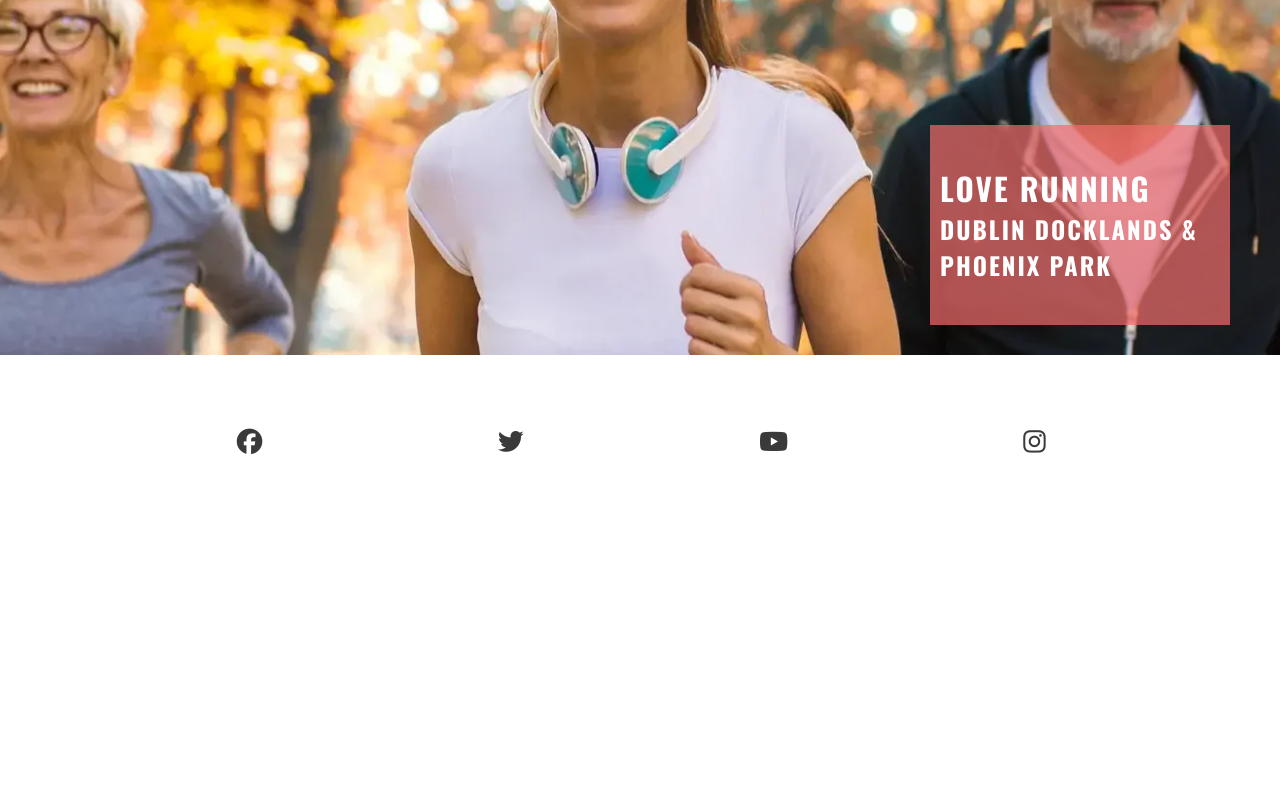
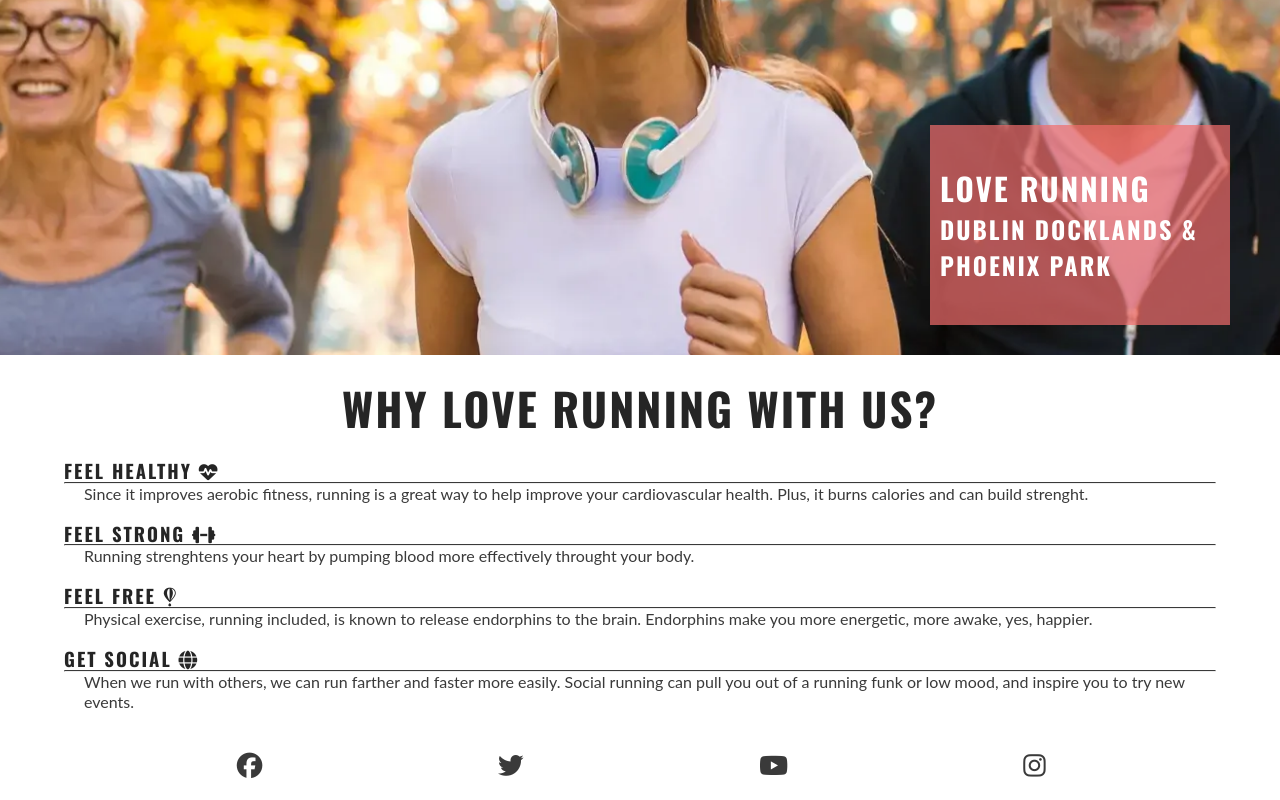
Before and after one commit to Veki28/love_running, a plain HTML site: page index.html in a window 1280 px wide. Shown: the part 324-1124 px from the top of the page. Before the commit the page ends 800 px from the top, so only its background shows below. Drawn offline with nearby package versions, Linux system fonts and the light colour scheme.

Commit message:
added circular image to reasons sections and completed the previous challenge

```diff
--- a/assets/css/style.css
+++ b/assets/css/style.css
@@ -130,6 +130,32 @@ main {
     color: #ffffff;
 }
 
+#reasons {
+    width: 90%;
+    margin: 20px auto;
+}
+
+#reasons h2 {
+    margin-bottom: 20px;
+    text-align: center;
+    font-size: 280%;
+}
+
+#benefits-physical>div,
+#benefits-mental>div {
+    line-height: 20px;
+    margin-bottom: 20px;
+}
+
+#benefits p {
+    padding: 0 20px;
+}
+
+#benefits hr {
+    border-top: 1px solid #3a3a3a;
+    margin-top: 5px 0;
+}
+
 
 /* Footer */
 
--- a/index.html
+++ b/index.html
@@ -40,6 +40,34 @@
                 <h3>Dublin Docklands & Phoenix park</h3>
             </div>
         </section>
+        <section id="reasons">
+            <h2>Why love running with us?</h2>
+            <div id="benefits">
+                <div id="benefits-physical">
+                    <div>
+                        <h3>Feel healthy <i class="fa-solid fa-heart-pulse"></i></h3>
+                        <hr>
+                        <p>Since it improves aerobic fitness, running is a great way to help improve your cardiovascular health. Plus, it burns calories and can build strenght.</p>
+                    </div>
+                    <div>
+                        <h3>Feel strong <i class="fa-solid fa-dumbbell"></i></h3>
+                        <hr>
+                        <p>Running strenghtens your heart by pumping blood more effectively throught your body.</p>
+                    </div>
+                </div>
+                <div id="benefits-mental">
+                    <div>
+                        <h3>Feel free <i class="fa-brands fa-fly"></i></h3>
+                        <hr>
+                        <p>Physical exercise, running included, is known to release endorphins to the brain. Endorphins make you more energetic, more awake, yes, happier.</p>
+                    </div>
+                    <div>
+                        <h3>Get social <i class="fa-solid fa-globe"></i></h3>
+                        <hr>
+                        <p>When we run with others, we can run farther and faster more easily. Social running can pull you out of a running funk or low mood, and inspire you to try new events.</p>
+                    </div>
+                </div>
+        </section>
     </main>
     <footer>
         <ul id="social-networks">
```
Also changed, not shown: assets/images/reasons-image.webp (added).
